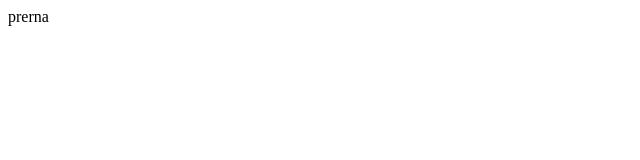
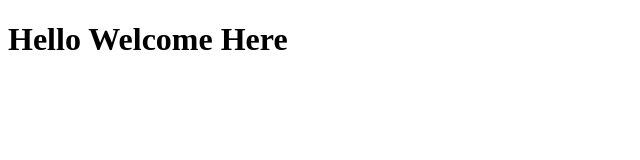
Before and after one commit to prernadave/gitpractice, a plain HTML site: page index.html in a window 1280 px wide. Shown: the whole page, without its empty margins (0-640 px from the left). Drawn offline with Linux system fonts and the light colour scheme.

Commit message:
Create H1 file

```diff
--- a/index.html
+++ b/index.html
@@ -8,7 +8,7 @@
 </head>
 
 <body>
-    prerna
+  <h1>Hello Welcome Here</h1>
 </body>
 
 </html>
```
